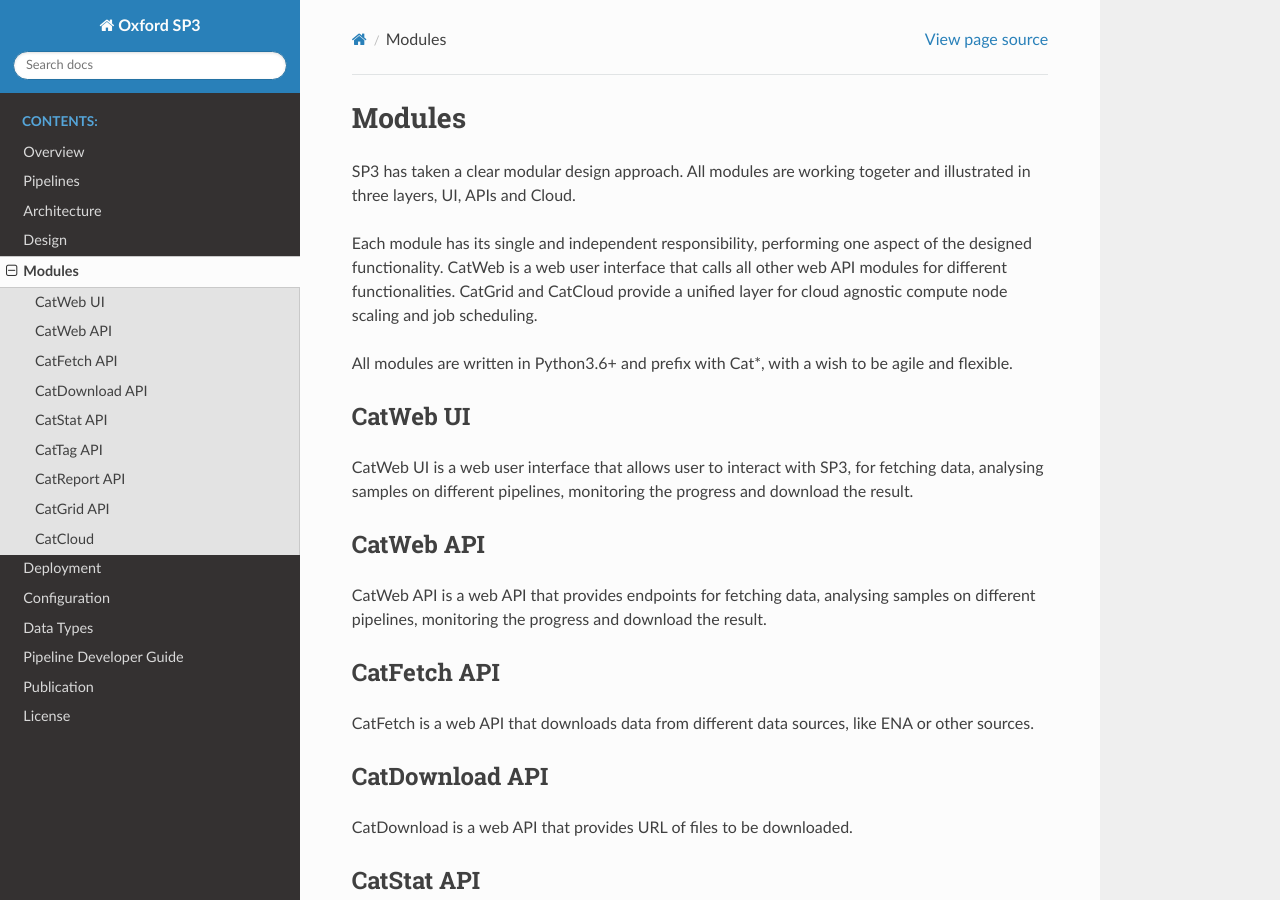
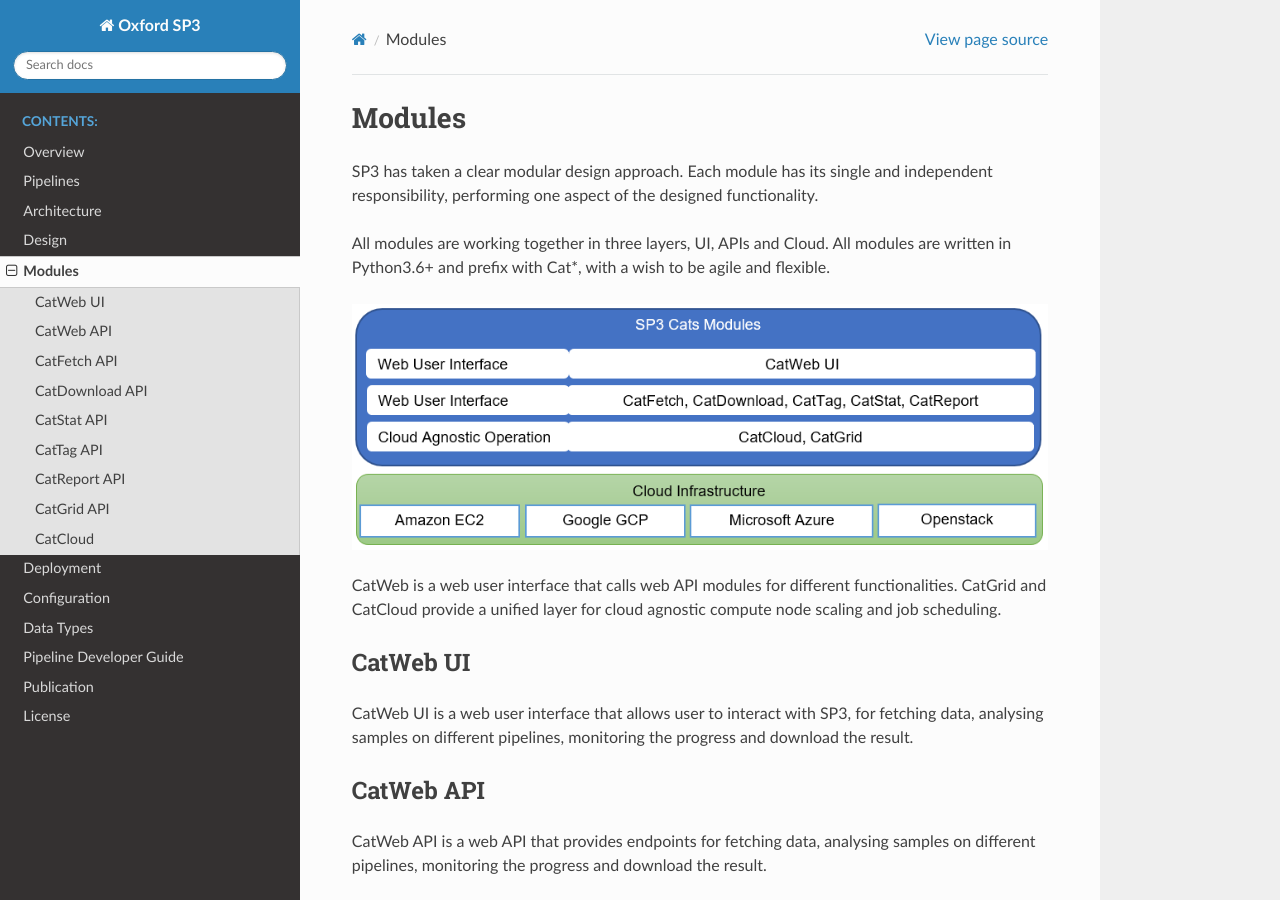
Before and after one commit to oxfordmmm/catdocs, a Sphinx documentation site: the page built from docs/source/modules.rst, in a window 1280 px wide and 900 px high. Built offline with Sphinx 7.4.7 and the Read the Docs theme 2.0.0, drawn with Linux system fonts in a browser that asks for light colours.

Commit message:
Update modules

```diff
--- a/docs/source/modules.rst
+++ b/docs/source/modules.rst
@@ -1,11 +1,13 @@
 Modules
 =======
 
-SP3 has taken a clear modular design approach. All modules are working togeter and illustrated in three layers, UI, APIs and Cloud.
+SP3 has taken a clear modular design approach. Each module has its single and independent responsibility, performing one aspect of the designed functionality.
 
-Each module has its single and independent responsibility, performing one aspect of the designed functionality. CatWeb is a web user interface that calls all other web API modules for different functionalities. CatGrid and CatCloud provide a unified layer for cloud agnostic compute node scaling and job scheduling.
+All modules are working together in three layers, UI, APIs and Cloud. All modules are written in Python3.6+ and prefix with Cat*, with a wish to be agile and flexible.
 
-All modules are written in Python3.6+ and prefix with Cat*, with a wish to be agile and flexible.
+.. image:: _static/modules.png
+
+CatWeb is a web user interface that calls web API modules for different functionalities. CatGrid and CatCloud provide a unified layer for cloud agnostic compute node scaling and job scheduling.
 
 
 CatWeb UI
```
Also changed, not shown: docs/source/_static/modules.png (added).
